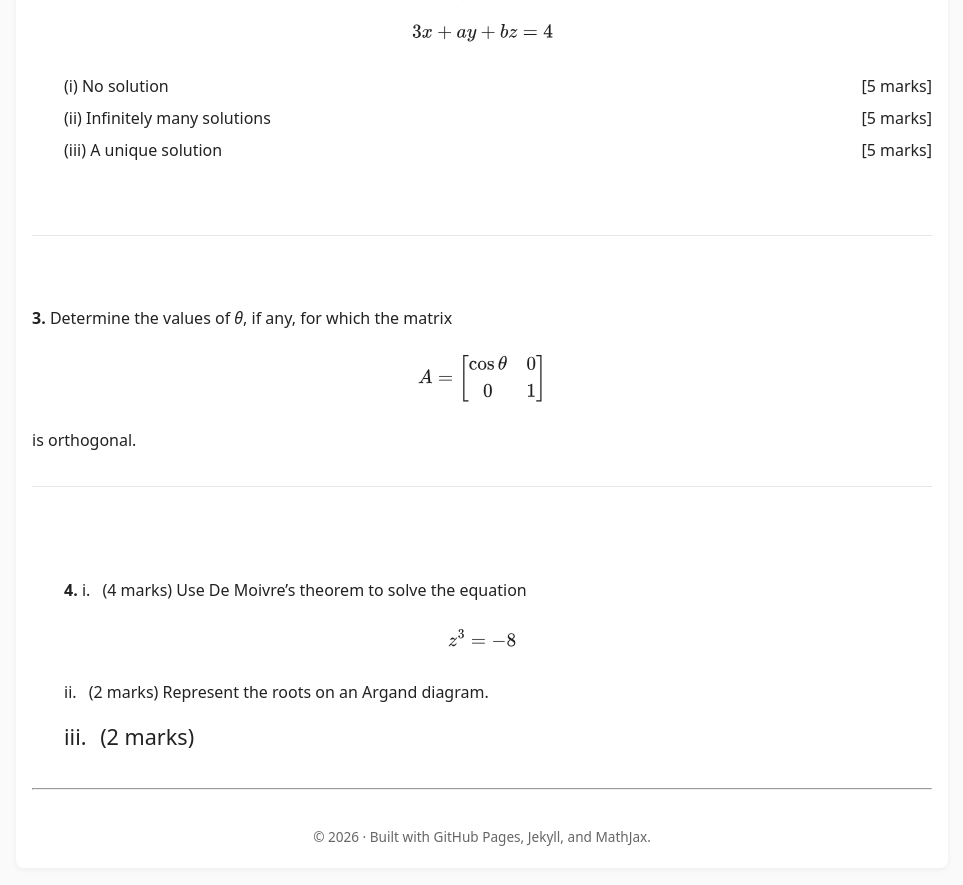
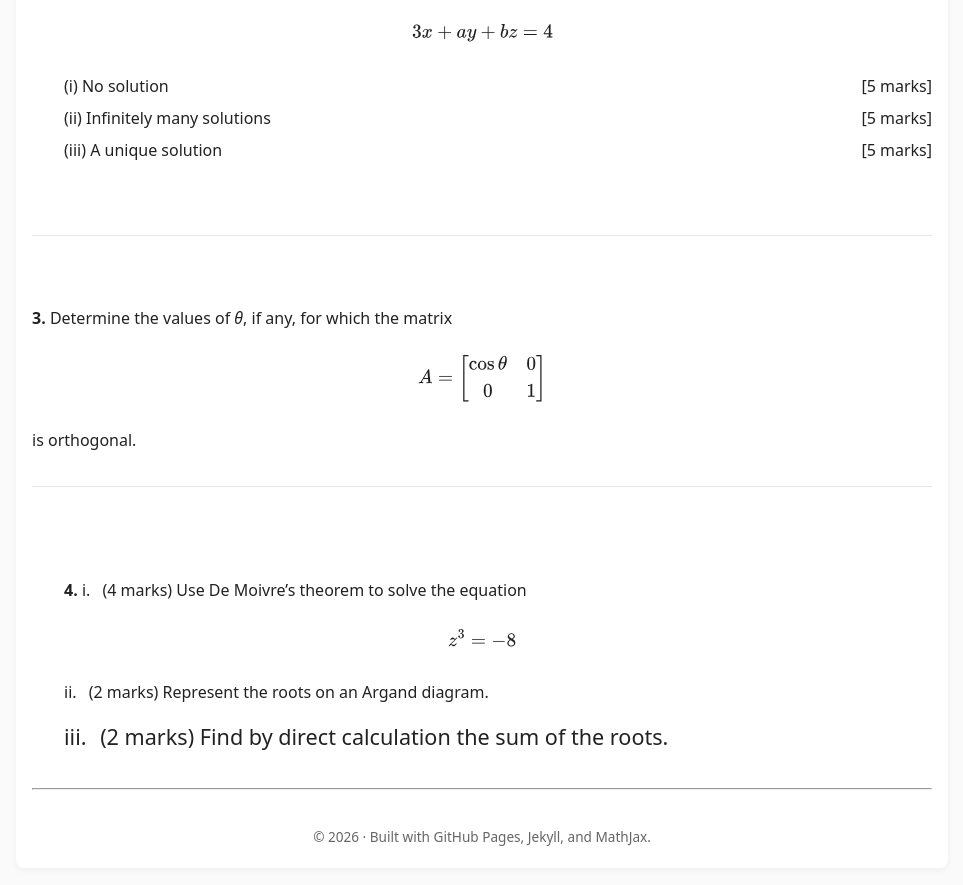
Before and after one commit to SaleemKamaludin/SaleemKamaludin.github.io, a Jekyll site: the page built from courses/math-1141-coursework-exam-2-hints.md, in a window 1280 px wide and 900 px high, scrolled down 1029 px. Shown: the top 885 px of the window, without its empty margins (158-1121 px from the left). Built offline with Jekyll 4.4.1, drawn with Linux system fonts in a browser that asks for light colours; our own code applies the rules of GitHub Pages for plain Markdown files.

Commit message:
Update math-1141-coursework-exam-2-hints.md

```diff
--- a/courses/math-1141-coursework-exam-2-hints.md
+++ b/courses/math-1141-coursework-exam-2-hints.md
@@ -169,3 +169,5 @@ This page contains guidance, reminders, and practice questions for the upcoming
 
     <p style="font-size: 1.35rem; line-height: 1.75; margin-left: 2rem;">
     iii. <span style="margin-left: 0.5rem;">(2 marks)</span>
+ Find by direct calculation the sum of the roots.
+  </p>
```
